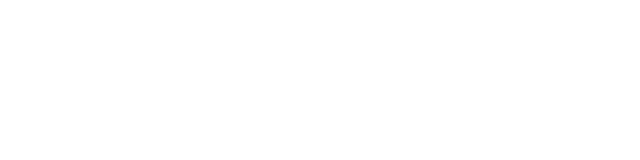
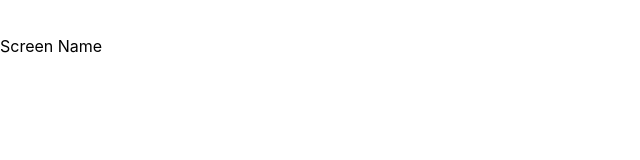
Before and after one commit to hugolfsimoes/project-wallet-online, a React (Create React App) app: page /calculator in a window 1280 px wide. Shown: the top 160 px of the page, without its empty margins (0-640 px from the left). Built offline with nearby package versions, Linux system fonts and the light colour scheme.

Commit message:
criando arquivo do header

```diff
--- a/src/components/Header.js
+++ b/src/components/Header.js
@@ -0,0 +1,11 @@
+import React from 'react'
+
+export default function Header() {
+  return (
+    <header>
+      <img src="" alt="" />
+      <p>Screen Name</p>
+      <img src="" alt="" />
+    </header>
+  )
+}
--- a/src/pages/Calculator.js
+++ b/src/pages/Calculator.js
@@ -1,9 +1,10 @@
 import React from 'react'
+import Header from '../components/Header'
 
 export default function Calculator() {
   return (
     <div>
-
+      <Header />
     </div>
   )
 }
```
